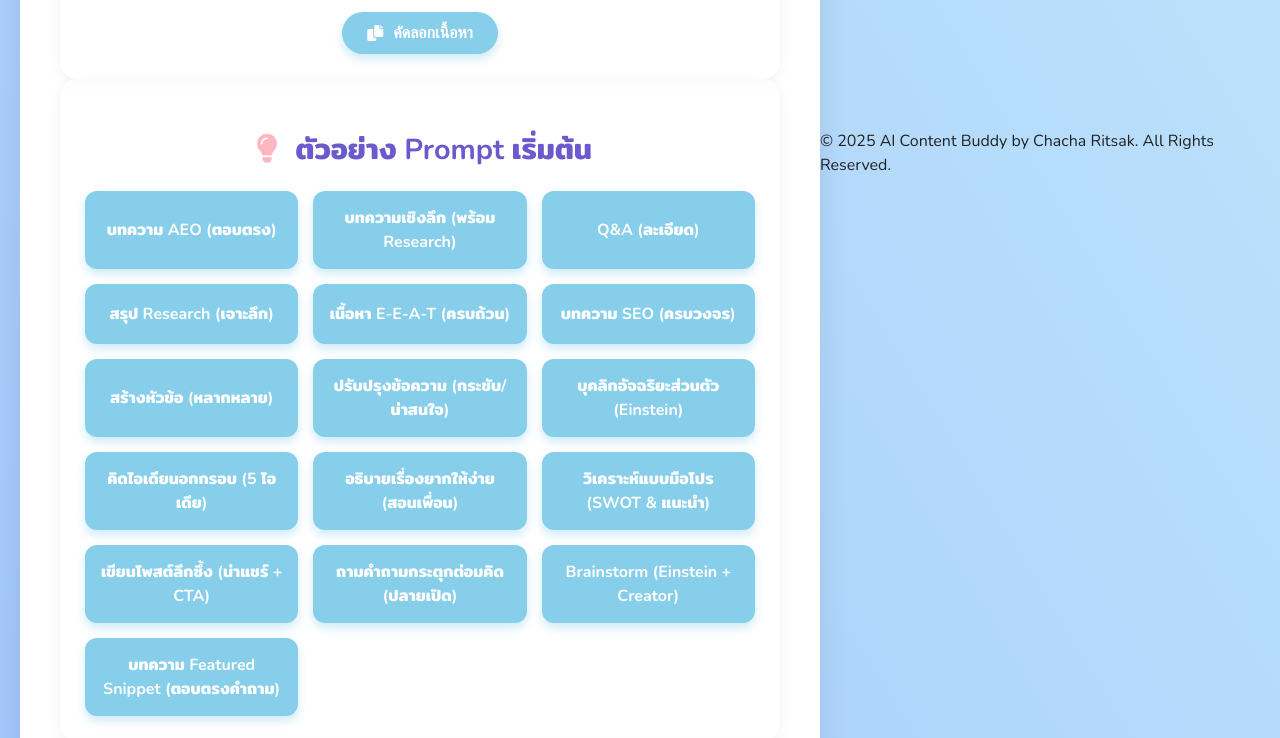
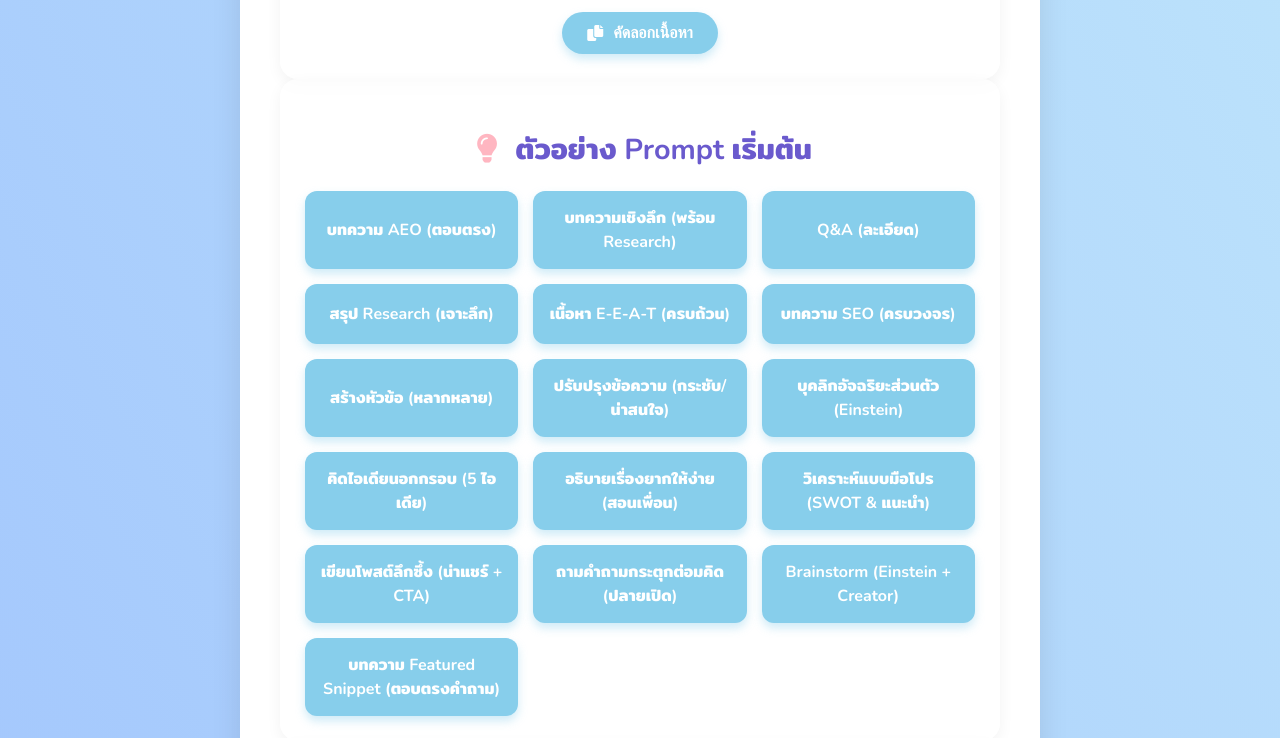
Before and after one commit to Chancha31x/ai_article_writer, a plain HTML site: page index.html in a window 1280 px wide. Shown: the part 897-1635 px from the top of the page. Drawn offline with nearby package versions, Linux system fonts and the light colour scheme.

Commit message:
Update style.css

```diff
--- a/style.css
+++ b/style.css
@@ -813,3 +813,30 @@ textarea:focus + .textarea-tooltip {
         box-sizing: border-box;
     }
 }
+
+/* --- 12. Footer --- */
+footer {
+    text-align: center;
+    padding: 20px 0;
+    margin-top: 30px; /* ระยะห่างจาก .container ด้านบน */
+    background-color: rgba(255, 255, 255, 0.5); /* สีพื้นหลังโปร่งแสงเล็กน้อย ให้เข้ากับ theme */
+    color: var(--light-text-color); /* สีตัวอักษร */
+    border-top: 1px solid var(--border-light); /* เส้นขอบด้านบน */
+    font-size: 0.9em;
+    width: 100%;
+    box-sizing: border-box;
+    /* ทำให้ footer อยู่ด้านล่างของ body แต่ไม่จำเป็นต้อง sticky */
+}
+
+footer p {
+    margin: 0;
+}
+
+/* ปรับ body ให้รองรับ footer ที่อาจจะอยู่นอก .container */
+body {
+    /* ... existing body styles ... */
+    display: flex;
+    flex-direction: column; /* จัดเรียง container และ footer ในแนวตั้ง */
+    align-items: center; /* จัดให้อยู่กลางแนวนอน */
+    /* min-height: 100vh; ไม่จำเป็นต้องบังคับให้เต็มจอเสมอไป ถ้าไม่ต้องการ sticky footer */
+}
```
